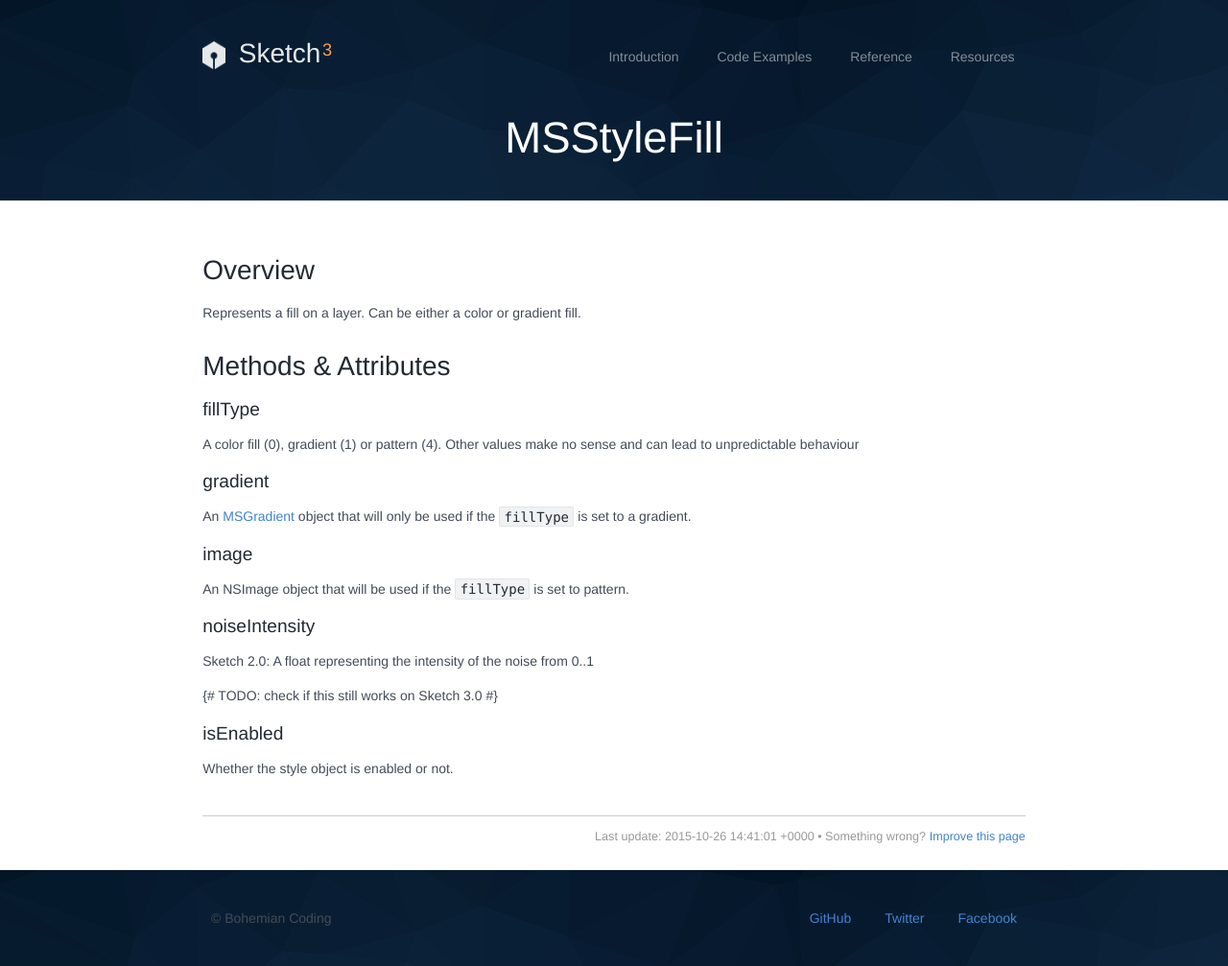
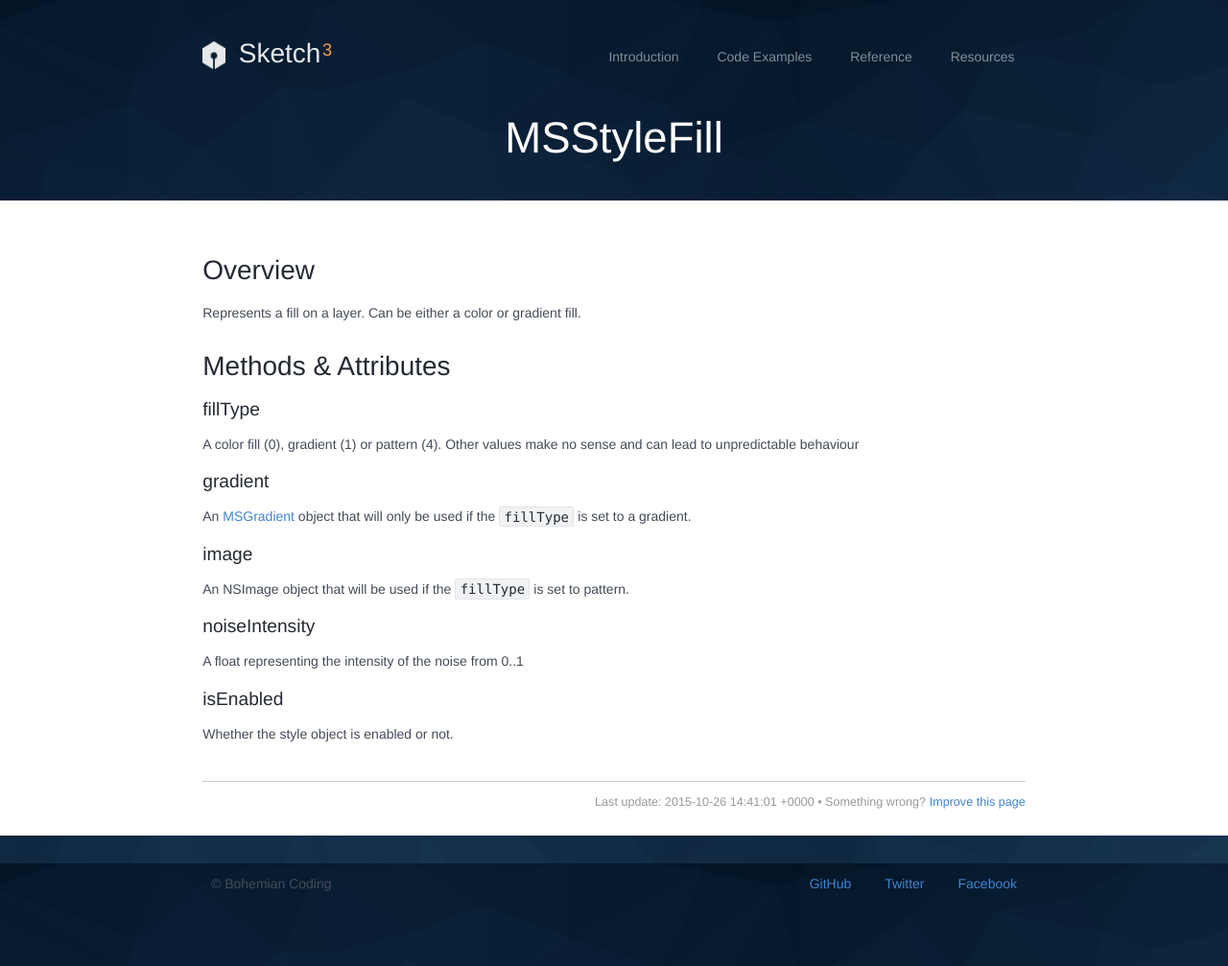
Before and after one commit to matt-curtis/developer.sketchapp.com, a Jekyll site: the page built from _classes/MSStyleFill.md, in a window 1280 px wide. Shown: the whole page at 96% size. Built offline with Jekyll 4.4.1, drawn with Linux system fonts in a browser that asks for light colours; Markdown is read by kramdown in place of the engine named in the settings; after the commit the page ends 971 px from its top, so only the background shows below that.

Commit message:
Removed TODO from file

```diff
--- a/_classes/MSStyleFill.md
+++ b/_classes/MSStyleFill.md
@@ -26,9 +26,7 @@ An NSImage object that will be used if the `fillType` is set to pattern.
 
 ### noiseIntensity
 
-Sketch 2.0: A float representing the intensity of the noise from 0..1
-
-{# TODO: check if this still works on Sketch 3.0 #}
+A float representing the intensity of the noise from 0..1
 
 ### isEnabled
 
```
